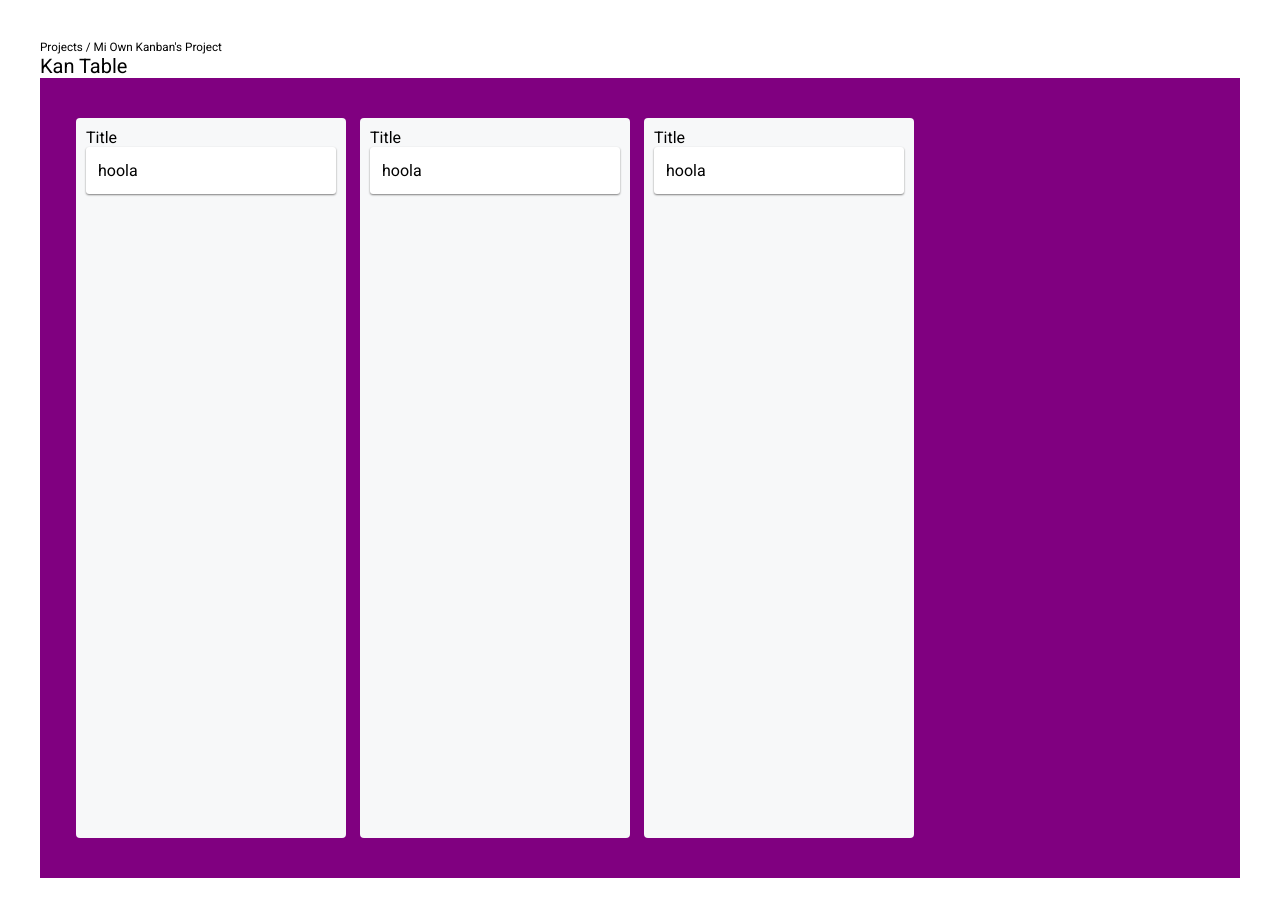
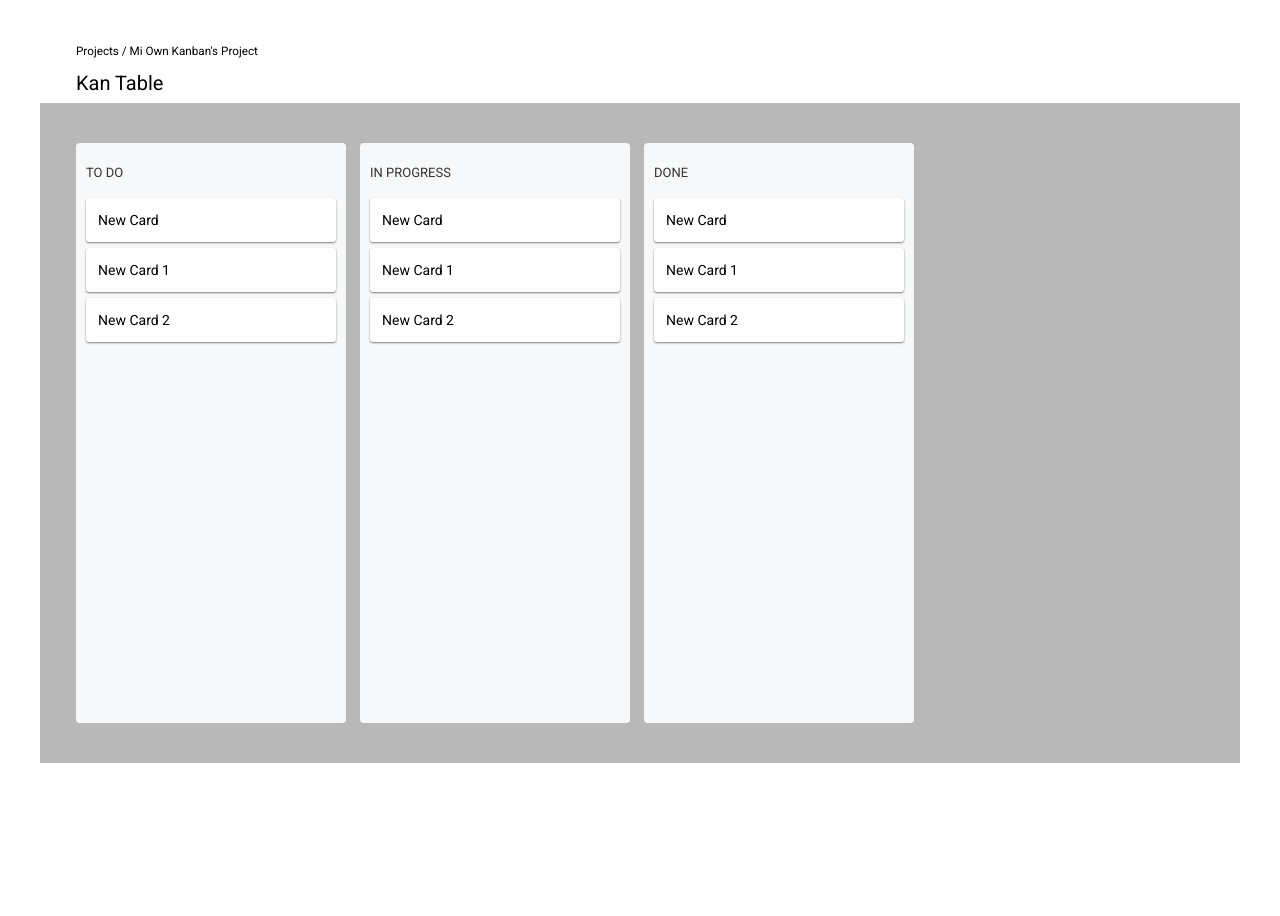
Before and after one commit to ShermanPI/Jira-test, a React (Vite) app: page / in a window 1280 px wide. After the commit the page ends 800 px from the top, so only its background shows below. Built offline with nearby package versions, Linux system fonts and the light colour scheme.

Commit message:
style: :lipstick: Update the style for cards and columns

```diff
--- a/src/App.jsx
+++ b/src/App.jsx
@@ -1,4 +1,6 @@
 import KanbanContainer from './components/KanbanContainer/KanbanContainer'
+import KanbanColumn from './components/KanbanColumn/KanbanColumn'
+import TaskCard from './components/TaskCard/TaskCard'
 import './style/index.css'
 import './style/app.css'
 
@@ -6,9 +8,30 @@ function App () {
   return (
     <>
       <main className='main-container'>
-        <h3>Projects / Mi Own Kanban's Project</h3>
-        <h1>Kan Table</h1>
-        <KanbanContainer />
+        <div className='table-title'>
+          <h3>Projects / Mi Own Kanban's Project</h3>
+          <h1>Kan Table</h1>
+        </div>
+        <KanbanContainer>
+          <KanbanColumn title='TO DO'>
+            <TaskCard title='New Card' />
+            <TaskCard title='New Card 1' />
+            <TaskCard title='New Card 2' />
+          </KanbanColumn>
+
+          <KanbanColumn title='IN PROGRESS'>
+            <TaskCard title='New Card' />
+            <TaskCard title='New Card 1' />
+            <TaskCard title='New Card 2' />
+          </KanbanColumn>
+
+          <KanbanColumn title='DONE'>
+            <TaskCard title='New Card' />
+            <TaskCard title='New Card 1' />
+            <TaskCard title='New Card 2' />
+          </KanbanColumn>
+
+        </KanbanContainer>
       </main>
     </>
   )
--- a/src/components/KanbanColumn/KanbanColumn.jsx
+++ b/src/components/KanbanColumn/KanbanColumn.jsx
@@ -1,13 +1,12 @@
-import TaskCard from '../TaskCard/TaskCard'
 import './style/KanbanColumn.css'
 
-export default function KanbanColumn ({ children }) {
+export default function KanbanColumn ({ children, title }) {
   return (
     <div className='kanban-column'>
-      <p>
-        Title
-      </p>
-      <TaskCard />
+      <h3 className='column-title'>
+        {title}
+      </h3>
+      {children}
     </div>
   )
 }
--- a/src/components/KanbanColumn/style/KanbanColumn.css
+++ b/src/components/KanbanColumn/style/KanbanColumn.css
@@ -1,7 +1,8 @@
-.kanban-column{
+.kanban-column {
     background-color: #f7f8f9;
     border-radius: 0.4rem;
     padding: 1rem;
+    gap: 0.6rem;
     width: 27rem;
     min-width: 27rem;
     max-width: 27rem;
@@ -9,3 +10,9 @@
     display: flex;
     flex-direction: column;
 }
+
+.column-title {
+    line-height: 3;
+    font-size: 1.3rem;
+    color: #000000ca;
+}
--- a/src/components/KanbanContainer/KanbanContainer.jsx
+++ b/src/components/KanbanContainer/KanbanContainer.jsx
@@ -1,12 +1,9 @@
-import KanbanColumn from '../KanbanColumn/KanbanColumn'
 import './style/kenbanStyle.css'
 
-export default function KanbanContainer () {
+export default function KanbanContainer ({ children }) {
   return (
     <section className='kenban-container'>
-      <KanbanColumn />
-      <KanbanColumn />
-      <KanbanColumn />
+      {children}
     </section>
   )
 }
--- a/src/components/KanbanContainer/style/kenbanStyle.css
+++ b/src/components/KanbanContainer/style/kenbanStyle.css
@@ -1,6 +1,6 @@
 .kenban-container{
-    background-color: purple;
-    height: 100vh;
+    background-color: #00000047;
+    height: 100%;
     width: 100%;
     overflow-x: auto;
     padding: 4rem 3.6rem;
--- a/src/components/TaskCard/Style/TaskCard.css
+++ b/src/components/TaskCard/Style/TaskCard.css
@@ -4,4 +4,14 @@
     border-radius: 0.3rem;
     padding: 1.4rem 1.2rem;
     box-shadow: 0px 1px 2px 0px rgba(0, 0, 0, 0.49);
+    cursor: pointer;
 }
+
+.task-card-cotainer:hover{
+    background-color: #0000000d;
+}
+
+.task-card-title{
+    font-size: 1.4rem;
+    font-weight: normal;
+}
--- a/src/components/TaskCard/TaskCard.jsx
+++ b/src/components/TaskCard/TaskCard.jsx
@@ -1,9 +1,9 @@
 import './Style/TaskCard.css'
 
-export default function TaskCard () {
+export default function TaskCard ({ title }) {
   return (
     <div className='task-card-cotainer'>
-      <p>hoola</p>
+      <h4 className='task-card-title'>{title}</h4>
     </div>
   )
 }
--- a/src/style/app.css
+++ b/src/style/app.css
@@ -1,3 +1,10 @@
 .main-container{
     padding: 4rem;
+    padding-bottom: 10rem;
+    height: 100vh;
 }
+
+.table-title{
+    padding-inline: 3.6rem;
+    line-height: 2;
+}
```
